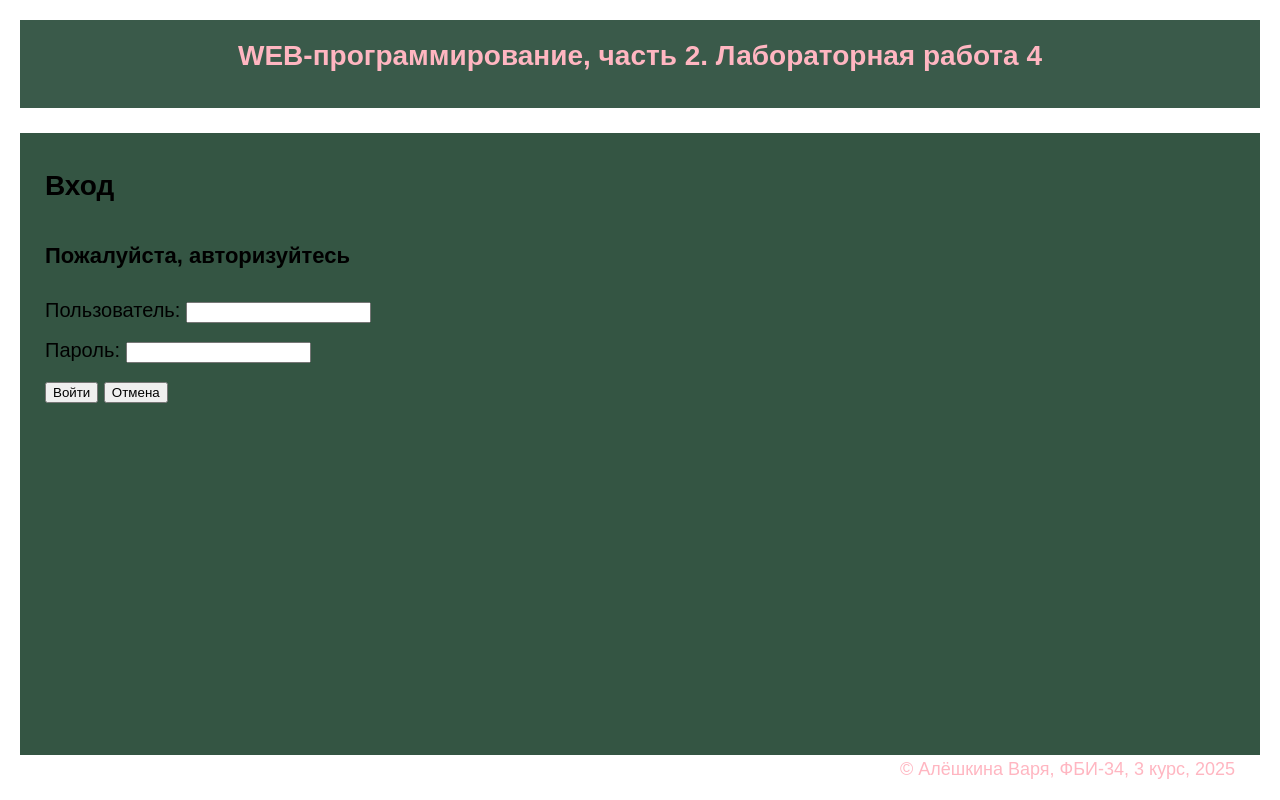
After one commit to ALESHA123-doti/labi_2, a Flask app: page /lab4/login in a window 1280 px wide. The commit adds this page. Run offline with Flask 3, Linux system fonts and the light colour scheme.

Commit message:
Авторизация

```diff
--- a/lab4.py
+++ b/lab4.py
@@ -137,3 +137,17 @@ def tree():
         return redirect('/lab4/tree')
 
     return render_template('lab4/tree.html', tree_count=tree_count)
+
+@lab4.route('/lab4/login', methods=['GET', 'POST'])
+def login():
+    if request.method == 'GET':
+        return render_template('lab4/login.html', authorized=False)
+
+    login = request.form.get('login')
+    password = request.form.get('password')
+
+    if login == 'alex' and password == '123':
+        return render_template('/lab4/login.html', login=login, authorized=True)
+
+    error = 'Неверные логин и/или пароль'
+    return render_template('lab4/login.html', error=error, authorized=False)
--- a/templates/lab4/lab4.html
+++ b/templates/lab4/lab4.html
@@ -12,5 +12,6 @@
         <li><a href="/lab4/sub-form">Вычитание</a></li>
         <li><a href="/lab4/pow-form">Возведение в степень</a></li>
         <li><a href="/lab4/tree">Счетчик деревьев</a></li>
+         <li><a href="/lab4/login">Регистрация</a></li>
     </ol>
 {% endblock %}
--- /dev/null
+++ b/templates/lab4/login.html
@@ -0,0 +1,29 @@
+{% extends "base.html" %}
+
+{% block lab %}
+Лабораторная работа 4
+{% endblock %}
+
+{% block main %}
+    {% if authorized %}
+        <h1>Добро пожаловать, {{ login }}!</h1>
+    {% else %}
+        <h1>Вход</h1>
+        <h2>Пожалуйста, авторизуйтесь</h2>
+        <form method="post">
+            <div>
+                <label for="login">Пользователь:</label>
+                <input type="text" id="login" name="login">
+            </div>
+            <div>
+                <label for="password">Пароль:</label>
+                <input type="password" id="password" name="password">
+            </div>
+            <div>{{ error }}</div>
+            <div>
+                <button type="submit">Войти</button>
+                <button type="reset">Отмена</button>
+            </div>
+        </form>
+    {% endif %}
+{% endblock %}
```
